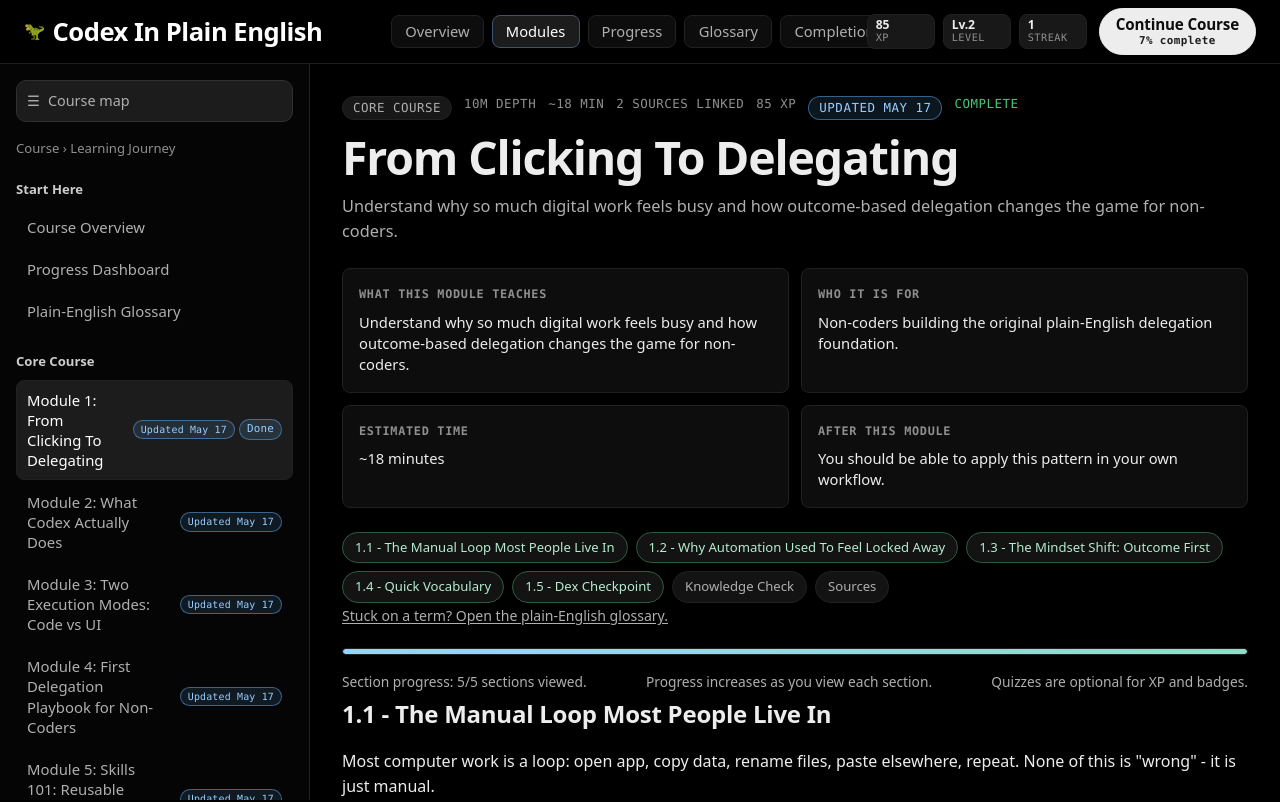
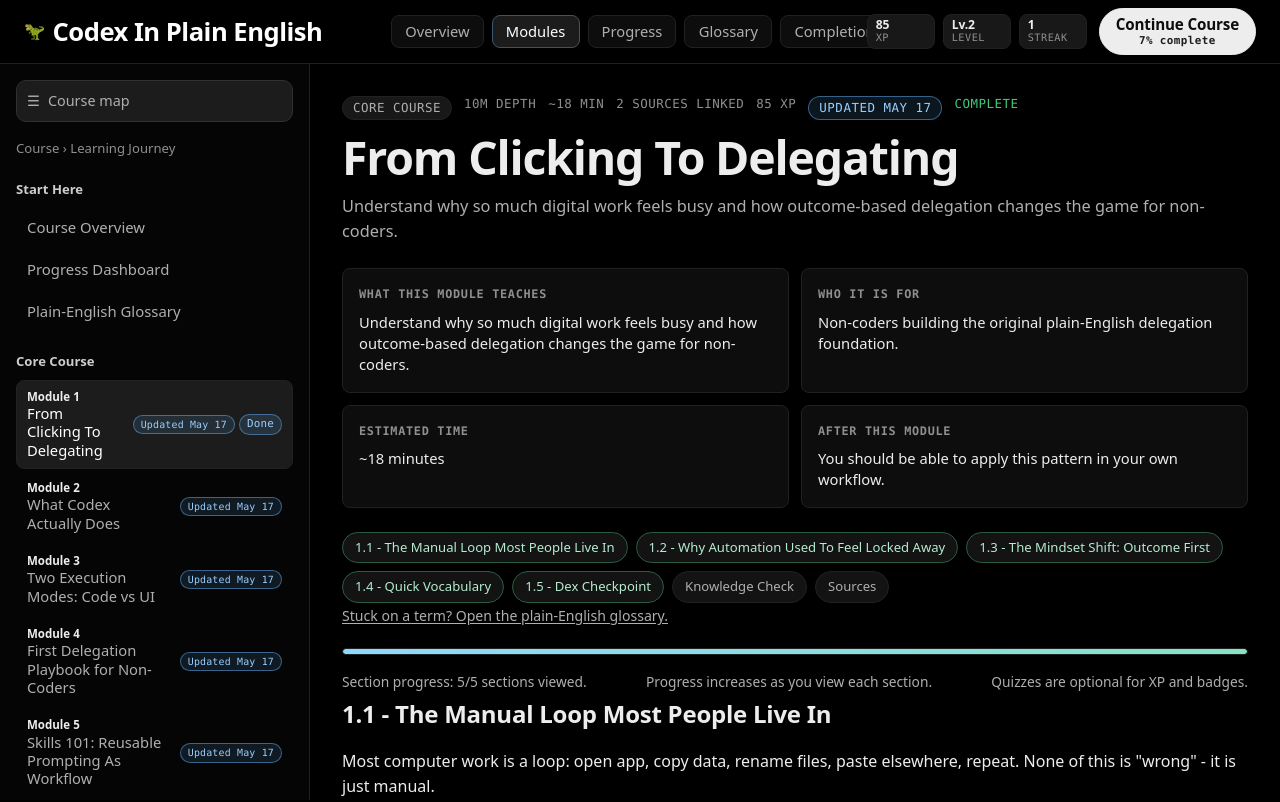
Before and after one commit to daniel-p-green/codex-in-plain-english, a React (Vite) app: page /#/module/1 in a window 1280 px wide. Shown: the top 802 px of the page. Built offline with nearby package versions, Linux system fonts and the light colour scheme; a web font is replaced by a local one.

Commit message:
fix(ui): refine sidebar module labels

```diff
--- a/src/components/layout/LeftSidebar.tsx
+++ b/src/components/layout/LeftSidebar.tsx
@@ -8,6 +8,23 @@ interface LeftSidebarProps {
 }
 
 export default function LeftSidebar({ groups, pathname }: LeftSidebarProps) {
+  const renderLinkLabel = (label: string) => {
+    const moduleMatch = label.match(/^(Module \d+):\s(.+)$/);
+
+    if (!moduleMatch) {
+      return <span className="left-sidebar-label">{label}</span>;
+    }
+
+    const [, moduleNumber, title] = moduleMatch;
+
+    return (
+      <span className="left-sidebar-label left-sidebar-module-label">
+        <span className="left-sidebar-module-number">{moduleNumber}</span>
+        <span className="left-sidebar-module-title">{title}</span>
+      </span>
+    );
+  };
+
   const renderLinkMeta = (item: NavGroup['items'][number]) => (
     <span className="left-sidebar-meta">
       {item.releaseLabel && item.releaseStatus && (
@@ -37,8 +54,8 @@ export default function LeftSidebar({ groups, pathname }: LeftSidebarProps) {
                 if (item.locked) {
                   return (
                     <li key={item.id}>
-                      <span className="left-sidebar-link locked" aria-disabled="true">
-                        <span className="left-sidebar-label">{item.label}</span>
+                      <span className="left-sidebar-link locked" aria-disabled="true" aria-label={item.label}>
+                        {renderLinkLabel(item.label)}
                         <span className="left-sidebar-meta">
                           <span className="left-sidebar-lock" aria-hidden="true">
                             Locked
@@ -51,8 +68,8 @@ export default function LeftSidebar({ groups, pathname }: LeftSidebarProps) {
 
                 return (
                   <li key={item.id}>
-                    <Link className={`left-sidebar-link ${active ? 'active' : ''}`} to={item.href}>
-                      <span className="left-sidebar-label">{item.label}</span>
+                    <Link className={`left-sidebar-link ${active ? 'active' : ''}`} to={item.href} aria-label={item.label}>
+                      {renderLinkLabel(item.label)}
                       {renderLinkMeta(item)}
                     </Link>
                   </li>
--- a/src/components/layout/MobileDrawer.tsx
+++ b/src/components/layout/MobileDrawer.tsx
@@ -14,6 +14,23 @@ interface MobileDrawerProps {
 export default function MobileDrawer({ open, groups, pathname, onClose }: MobileDrawerProps) {
   const panelRef = useRef<HTMLElement | null>(null);
   const lastFocusedRef = useRef<HTMLElement | null>(null);
+
+  const renderLinkLabel = (label: string) => {
+    const moduleMatch = label.match(/^(Module \d+):\s(.+)$/);
+
+    if (!moduleMatch) {
+      return <span className="mobile-drawer-label">{label}</span>;
+    }
+
+    const [, moduleNumber, title] = moduleMatch;
+
+    return (
+      <span className="mobile-drawer-label mobile-drawer-module-label">
+        <span className="mobile-drawer-module-number">{moduleNumber}</span>
+        <span className="mobile-drawer-module-title">{title}</span>
+      </span>
+    );
+  };
 
   const renderLinkMeta = (item: NavGroup['items'][number]) => (
     <span className="mobile-drawer-meta">
@@ -133,8 +150,8 @@ export default function MobileDrawer({ open, groups, pathname, onClose }: Mobile
                   return (
                     <li key={item.id}>
                       {item.locked ? (
-                        <span className="mobile-drawer-link locked" aria-disabled="true">
-                          <span className="mobile-drawer-label">{item.label}</span>
+                        <span className="mobile-drawer-link locked" aria-disabled="true" aria-label={item.label}>
+                          {renderLinkLabel(item.label)}
                           <span className="mobile-drawer-meta">
                             <span className="mobile-drawer-lock" aria-hidden="true">
                               Locked
@@ -146,8 +163,9 @@ export default function MobileDrawer({ open, groups, pathname, onClose }: Mobile
                           className={`mobile-drawer-link ${active ? 'active' : ''}`}
                           to={item.href}
                           onClick={onClose}
+                          aria-label={item.label}
                         >
-                          <span className="mobile-drawer-label">{item.label}</span>
+                          {renderLinkLabel(item.label)}
                           {renderLinkMeta(item)}
                         </Link>
                       )}
--- a/src/index.css
+++ b/src/index.css
@@ -399,6 +399,24 @@ button {
 
 .left-sidebar-label {
   min-width: 0;
+}
+
+.left-sidebar-module-label {
+  display: grid;
+  gap: 1px;
+}
+
+.left-sidebar-module-number {
+  color: var(--text-900);
+  font-size: 0.72rem;
+  font-weight: 800;
+  line-height: 1.15;
+}
+
+.left-sidebar-module-title {
+  color: inherit;
+  font-size: 0.92rem;
+  line-height: 1.25;
 }
 
 .left-sidebar-meta {
@@ -2047,6 +2065,24 @@ button {
   min-width: 0;
 }
 
+.mobile-drawer-module-label {
+  display: grid;
+  gap: 1px;
+}
+
+.mobile-drawer-module-number {
+  color: var(--text-900);
+  font-size: 0.72rem;
+  font-weight: 800;
+  line-height: 1.15;
+}
+
+.mobile-drawer-module-title {
+  color: inherit;
+  font-size: 0.92rem;
+  line-height: 1.25;
+}
+
 .mobile-drawer-meta {
   display: inline-flex;
   align-items: center;
```
